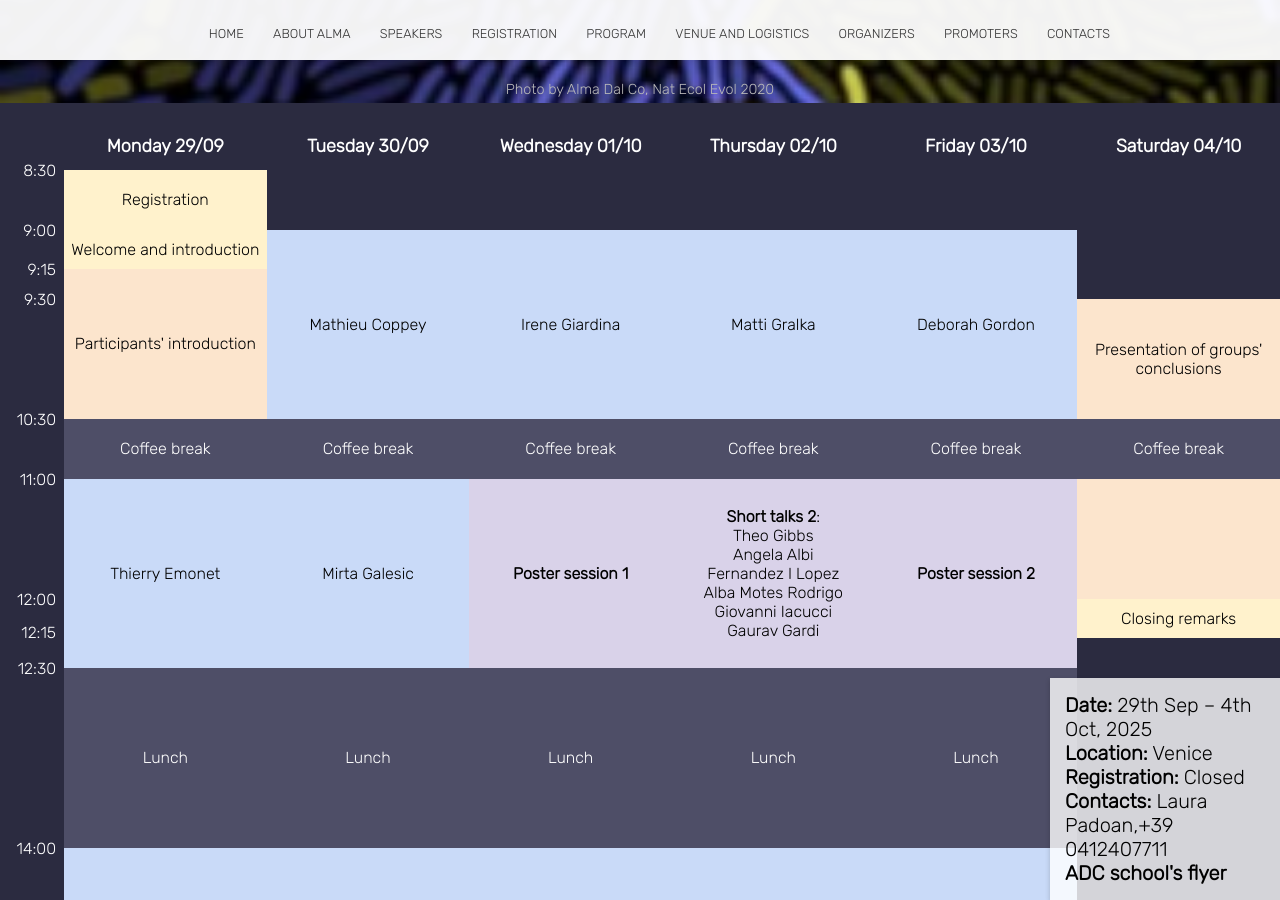
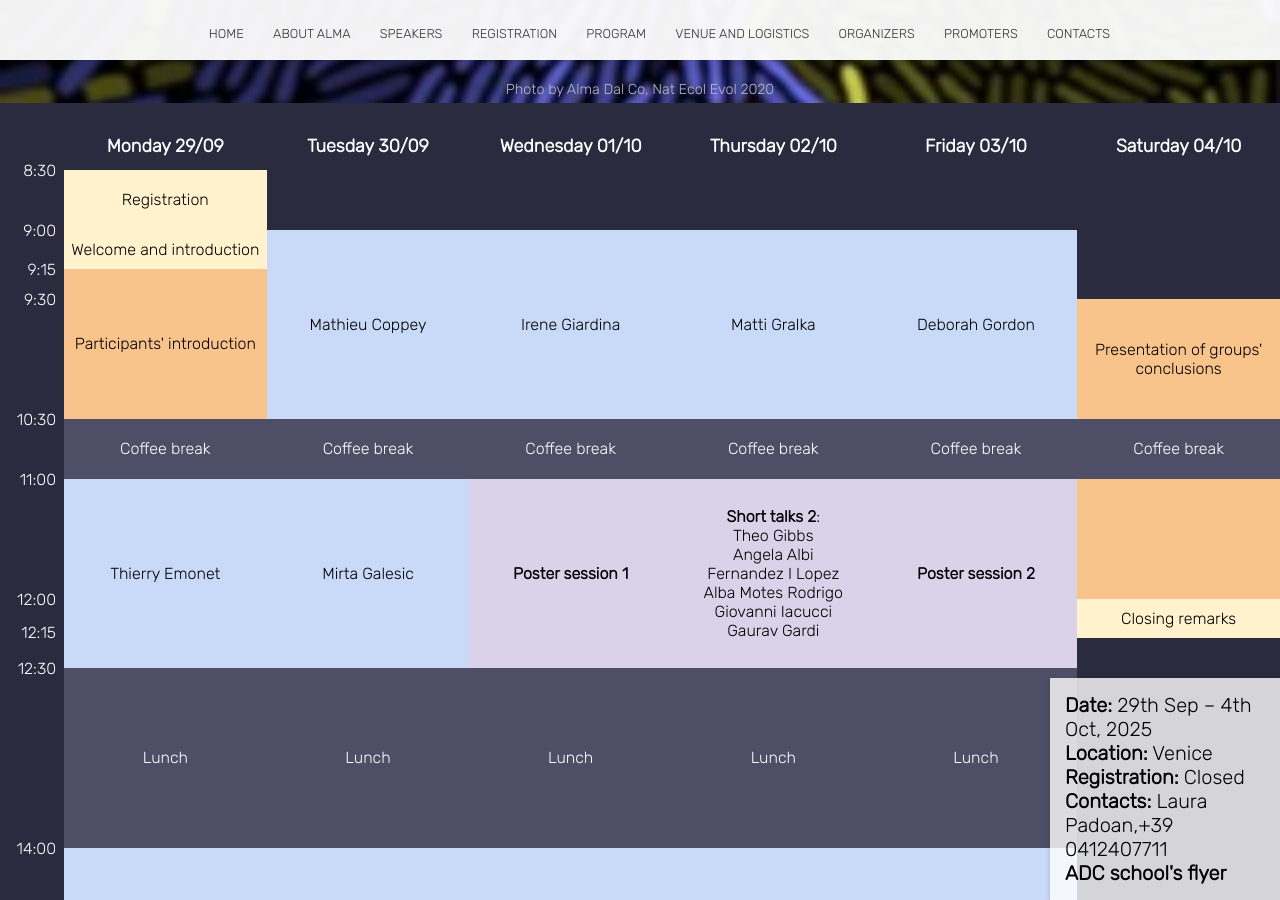
Before and after one commit to almadalcoschool/almadalcoschool.github.io, a Jekyll site: the page built from program_working.html, in a window 1280 px wide and 900 px high, scrolled down 527 px. Built offline with Jekyll 4.4.1, drawn with Linux system fonts in a browser that asks for light colours; nearby versions of some CDN libraries; some of the changed text lies outside the part shown.

Commit message:
program - darker orange

```diff
--- a/program_working.html
+++ b/program_working.html
@@ -234,7 +234,7 @@
     .tg .tg-0lax{text-align:left;vertical-align:top}
     .tg .tg-95qi{color:#FFF;text-align:left;vertical-align:top;font-weight:bold}
     .tg .tg-pta1{color:#FFF;text-align:left;vertical-align:top}
-    .tg .tg-dmai{background-color:#FCE5CD;text-align:left;vertical-align:top}
+    .tg .tg-dmai{background-color:#f9c48c;text-align:left;vertical-align:top}
     .tg .tg-teb0{background-color:#D9EAD3;text-align:left;vertical-align:top}
 
     /* Altezza minima riga = passo temporale */
@@ -338,8 +338,8 @@
     --c-coffee:  #4e4e67; /* tg-agz1 */
     --c-lunch:   #4e4e67; /* lunch = tg-agz1 */
     --c-key:     #FFF2CC; /* tg-82rs / tg-yedf */
-    --c-discuss: #FCE5CD; /* tg-dmai */
-    --c-short:#D9D2E9; /* tg-nj25 */
+    --c-discuss: #f9c48c; /* tg-dmai */
+    --c-short:   #D9D2E9; /* tg-nj25 */
     --c-poster:  #D9D2E9; /* tg-mkke #D0E0E3*/
     --c-visit:   #D9EAD3; /* tg-teb0 */
 
@@ -818,7 +818,7 @@
           <span class="time">15:00–16:00</span> — Short talks
           <span class="badge short">short</span>
         </div>
-        <h3>short talks 1</h3>
+        <h3>Short talks 1</h3>
 
         <ul class="subslots" aria-label="short talks 1 schedule">
           <li class="subslot">
@@ -960,7 +960,7 @@
           <span class="time">11:00–12:30</span> — Short talks
           <span class="badge short">short</span>
         </div>
-        <h3>short talks 2</h3>
+        <h3>Short talks 2</h3>
 
         <ul class="subslots" aria-label="short talks 1 schedule">
           <li class="subslot">
```
